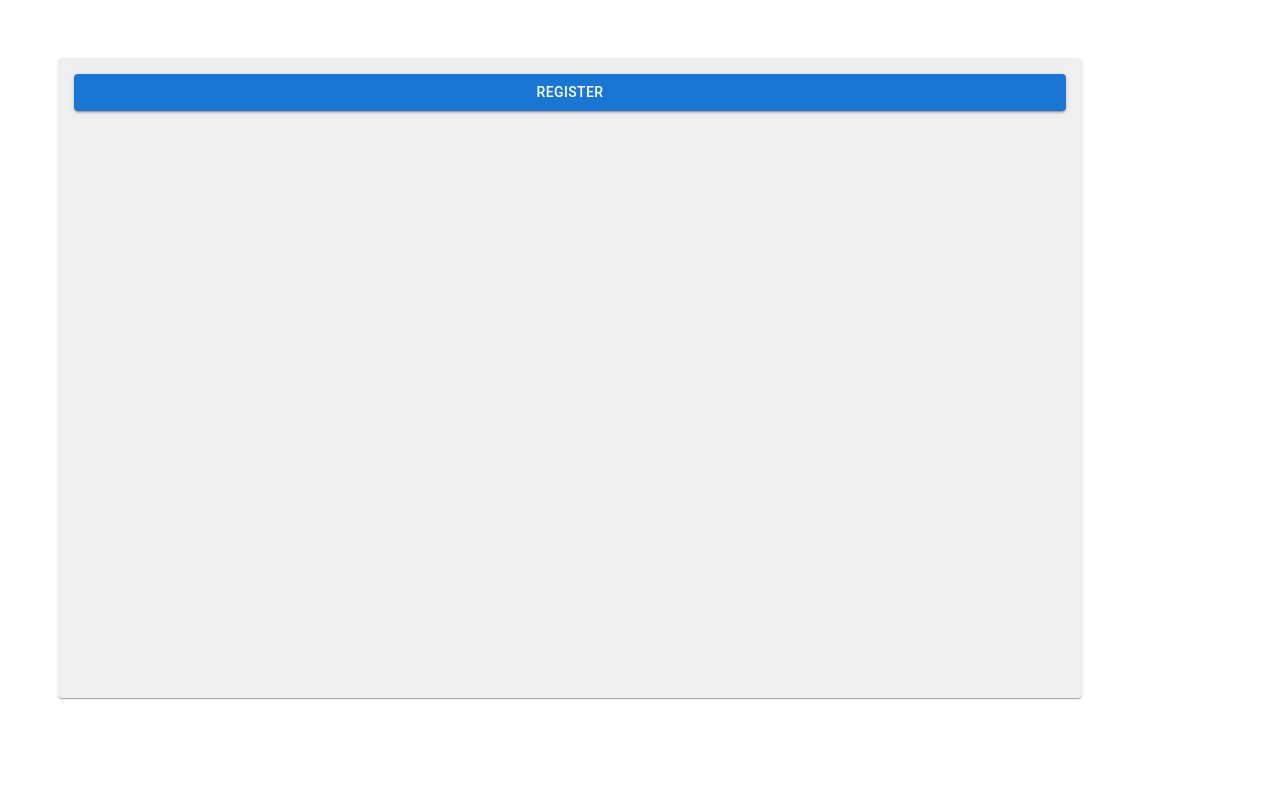
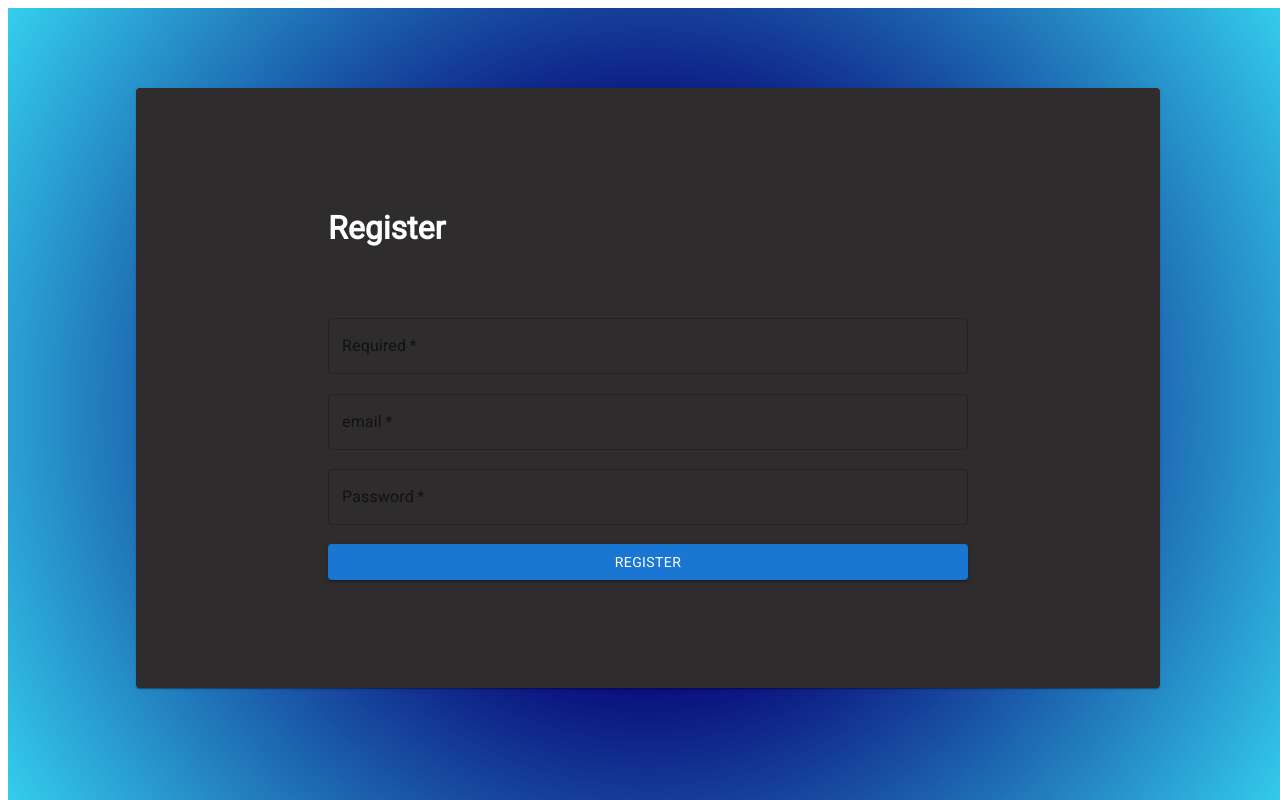
Before and after one commit to crushr3sist/wishlistapp_frontend, a React (Vite) app: page /register in a window 1280 px wide. Built offline with nearby package versions, Linux system fonts and the light colour scheme.

Commit message:
forms done

```diff
--- a/index.html
+++ b/index.html
@@ -3,6 +3,13 @@
   <head>
     <meta charset="UTF-8" />
     <link rel="icon" type="image/svg+xml" href="/vite.svg" />
+    <link rel="preconnect" href="https://fonts.googleapis.com" />
+    <link rel="preconnect" href="https://fonts.gstatic.com" crossorigin />
+    <link
+      href="https://fonts.googleapis.com/css2?family=Roboto&display=swap"
+      rel="stylesheet"
+    />
+
     <meta name="viewport" content="width=device-width, initial-scale=1.0" />
     <title>Wishes</title>
   </head>
--- a/package.json
+++ b/package.json
@@ -14,6 +14,8 @@
     "@emotion/styled": "^11.11.0",
     "@mui/material": "^5.14.2",
     "@reduxjs/toolkit": "^1.9.5",
+    "@rollup/plugin-commonjs": "^25.0.3",
+    "node-sass": "^9.0.0",
     "react": "^18.2.0",
     "react-dom": "^18.2.0",
     "react-redux": "^8.1.2",
@@ -28,6 +30,7 @@
     "eslint": "^8.45.0",
     "eslint-plugin-react-hooks": "^4.6.0",
     "eslint-plugin-react-refresh": "^0.4.3",
+    "sass": "^1.64.2",
     "typescript": "^5.0.2",
     "vite": "^4.4.5"
   }
--- /dev/null
+++ b/sass/index.scss
@@ -0,0 +1,4 @@
+@import "../src/auth/styles.scss";
+#root {
+  font-family: "Roboto", sans-serif;
+}
--- a/src/App.tsx
+++ b/src/App.tsx
@@ -4,7 +4,7 @@ import { Routes, Route } from "react-router-dom";
 import Login from "./auth/login";
 import Register from "./auth/register";
 import LandingPage from "./landingPage";
-
+import "../sass/index.scss";
 const App = () => {
   return (
     <div className="App">
--- a/src/auth/login.tsx
+++ b/src/auth/login.tsx
@@ -1,7 +1,42 @@
 import React from "react";
+import "./styles.scss";
+import Button from "@mui/material/Button";
+import { Card, TextField } from "@mui/material";
+import CardContent from "@mui/material/CardContent";
 
 const loginComponent = () => {
-  return <>login</>;
+  return (
+    <div className="mainContainer">
+      <Card className="regCard">
+        <CardContent>
+          <div className="contentCard">
+            <TextField
+              required
+              className="textFields"
+              id="outlined-required"
+              label="Required"
+              defaultValue="Username"
+              sx={{ input: { color: "white" } }}
+              autoComplete="current-username"
+            />
+
+            <TextField
+              required
+              className="textFields"
+              id="outlined-password-input"
+              label="Password"
+              type="password"
+              autoComplete="current-password"
+            />
+
+            <Button variant="contained" onClick={() => {}}>
+              Register
+            </Button>
+          </div>
+        </CardContent>
+      </Card>
+    </div>
+  );
 };
 
 export default loginComponent;
--- a/src/auth/register.tsx
+++ b/src/auth/register.tsx
@@ -1,24 +1,42 @@
-import * as React from "react";
+import "./styles.scss";
 import Button from "@mui/material/Button";
-import { Card } from "@mui/material";
-import CardActions from "@mui/material/CardActions";
+import { Card, TextField } from "@mui/material";
 import CardContent from "@mui/material/CardContent";
+
 const registerComponent = () => {
   return (
-    <div style={{ position: "fixed", padding: "50px" }}>
-      <Card
-        style={{
-          // minWidth: "70vw",
-          // minHeight: "85vh",
-          height: "80vh",
-          width: "80vw",
+    <div className="mainContainer">
+      <Card className="regCard">
+        <CardContent>
+          <div className="contentCard">
+            <h1 className="title">Register</h1>
+            <TextField
+              required
+              className="textFields"
+              id="outlined-required"
+              label="Required"
+              autoComplete="current-username"
+            />
 
-          backgroundColor: "#1111",
-        }}
-      >
-        <CardContent>
-          <div style={{ display: "flex", flexDirection: "column" }}>
-            <Button variant="contained" style={{}} onClick={() => {}}>
+            <TextField
+              required
+              className="textFields"
+              id="outlined-email-input"
+              label="email"
+              type="email"
+              autoComplete="current-password"
+            />
+
+            <TextField
+              required
+              className="textFields"
+              id="outlined-password-input"
+              label="Password"
+              type="password"
+              autoComplete="current-password"
+            />
+
+            <Button variant="contained" onClick={() => {}}>
               Register
             </Button>
           </div>
--- /dev/null
+++ b/src/auth/styles.scss
@@ -0,0 +1,74 @@
+.mainContainer {
+  position: fixed;
+  background: rgb(2, 0, 36);
+  background: radial-gradient(
+    circle,
+    rgba(2, 0, 36, 1) 0%,
+    rgba(9, 9, 121, 1) 35%,
+    rgba(52, 207, 238, 1) 100%
+  );
+  height: 100vh;
+  width: 100vw;
+}
+.title {
+  position: relative;
+  padding-bottom: 50px;
+  align-content: center;
+  color: white;
+}
+
+.regCard {
+  background-color: #2e2c2c !important;
+
+  height: 75vh !important;
+  margin-top: 10vh !important;
+  margin-left: 10vw !important;
+  width: 80vw !important;
+  display: flex;
+  flex-direction: column;
+  align-content: center;
+  flex-wrap: wrap;
+  justify-content: center;
+
+  @media (min-width: 320px) {
+    @media (max-width: 767px) {
+      height: 85vh !important;
+      width: 85vw !important;
+
+      margin-top: 5vh !important;
+      margin-left: 7vw !important;
+    }
+  }
+}
+
+.contentCard {
+  display: flex;
+  flex-direction: column;
+  align-content: center;
+  flex-wrap: wrap;
+  justify-content: center;
+}
+
+.textFields {
+  width: 50vw !important;
+
+  // margin-top: 5% !important;
+  margin-bottom: 3% !important;
+
+  @media (min-width: 320px) {
+    @media (max-width: 767px) {
+      width: 70vw !important;
+    }
+  }
+  @media (min-width: 768px) {
+    @media (max-width: 1023px) {
+      width: 70vw !important;
+    }
+  }
+
+  // @media (min-width: 1024px) {
+  //   @media (max-width: 1439px) {
+  //     width: 50vw !important;
+  //   }
+  // }
+}
--- a/vite.config.ts
+++ b/vite.config.ts
@@ -1,7 +1,13 @@
-import { defineConfig } from 'vite'
-import react from '@vitejs/plugin-react-swc'
+import { defineConfig } from "vite";
+import react from "@vitejs/plugin-react-swc";
+import commonjs from "@rollup/plugin-commonjs";
 
 // https://vitejs.dev/config/
 export default defineConfig({
-  plugins: [react()],
-})
+  plugins: [react(), commonjs()],
+  css: {
+    preprocessorOptions: {
+      scss: {},
+    },
+  },
+});
```
Also changed, not shown: 1 other file (tests, documents, lock files or other folders).
